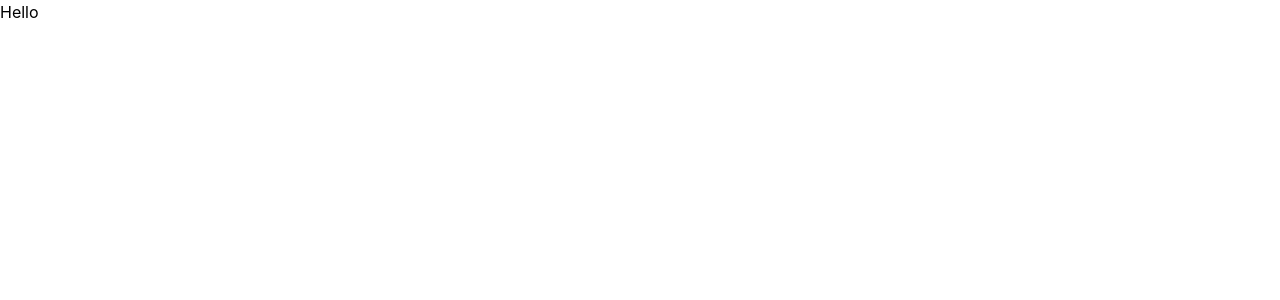
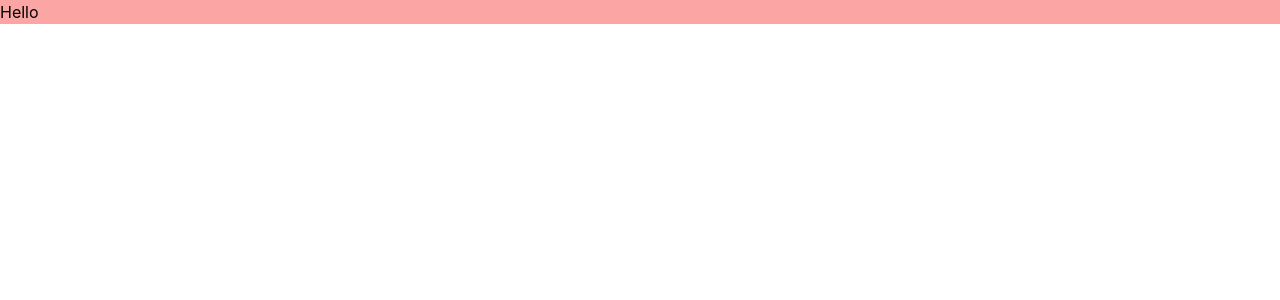
Before and after one commit to daoyzheng/notecraft, a React (Vite) app: page / in a window 1280 px wide. Shown: the top 300 px of the page. Built offline with nearby package versions, Linux system fonts and the light colour scheme.

Commit message:
Fix tailwind config

```diff
--- a/postcss.config.js
+++ b/postcss.config.js
@@ -1,10 +1,4 @@
 module.exports = {
-  content: [
-    "./src/**/*.{js,jsx,ts,tsx}",
-  ],
-  theme: {
-    extend: {}
-  },
   plugins: {
     tailwindcss: {},
     autoprefixer: {},
--- a/src/layouts/HomeLayout.tsx
+++ b/src/layouts/HomeLayout.tsx
@@ -1,10 +1,9 @@
-import { ReactNode } from "react"
 import { Outlet } from "react-router-dom"
 
 const HomeLayout: React.FC = () => {
   return (
     <div>
-      <header>
+      <header className="bg-red-300">
         Hello
       </header>
       <main>
--- a/tailwind.config.js
+++ b/tailwind.config.js
@@ -1,8 +1,10 @@
 /** @type {import('tailwindcss').Config} */
 module.exports = {
-  content: [],
+  content: [
+    "./src/**/*.{js,jsx,ts,tsx}",
+  ],
   theme: {
-    extend: {},
+    extend: {}
   },
   plugins: [],
 }
```
